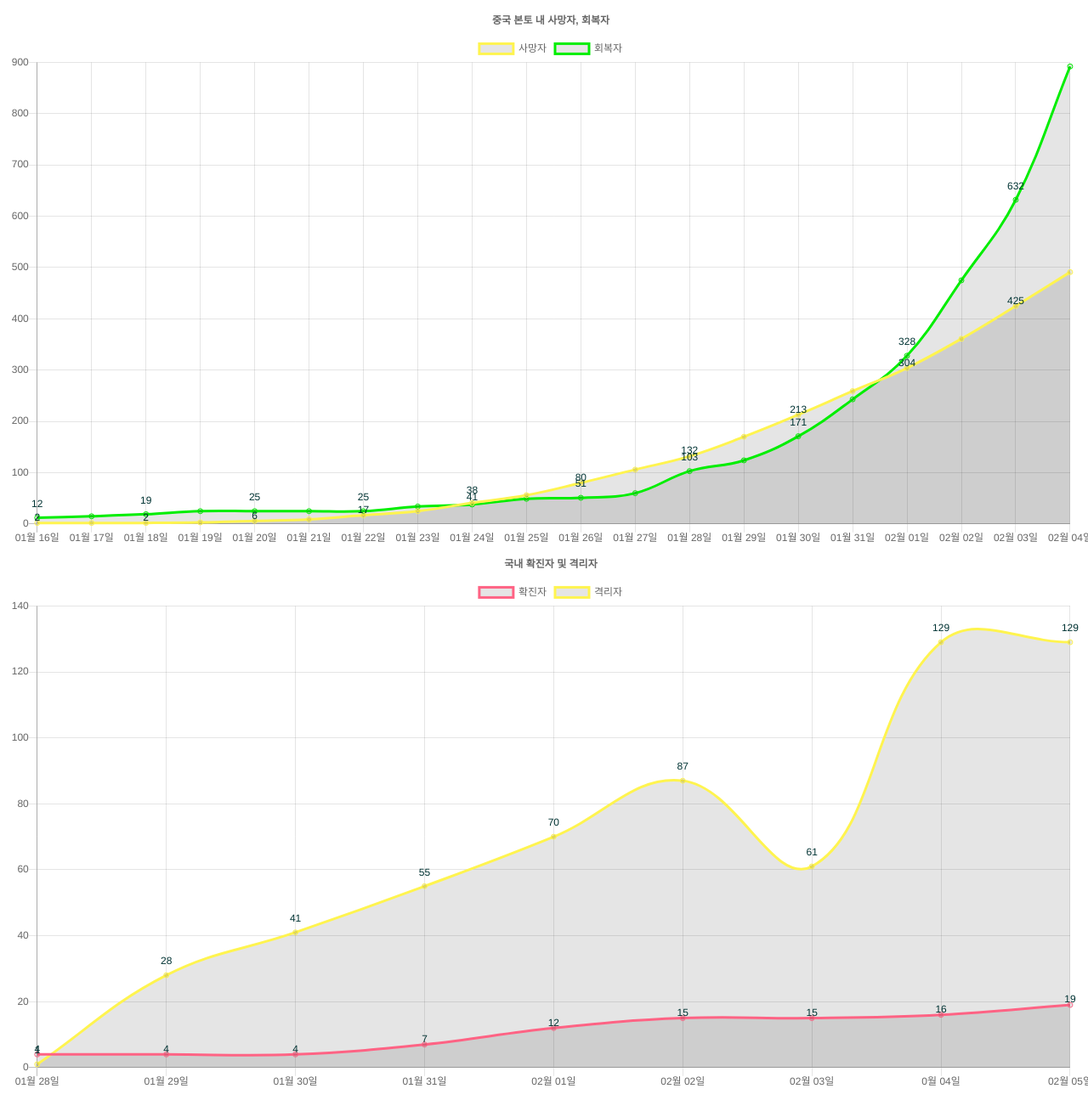
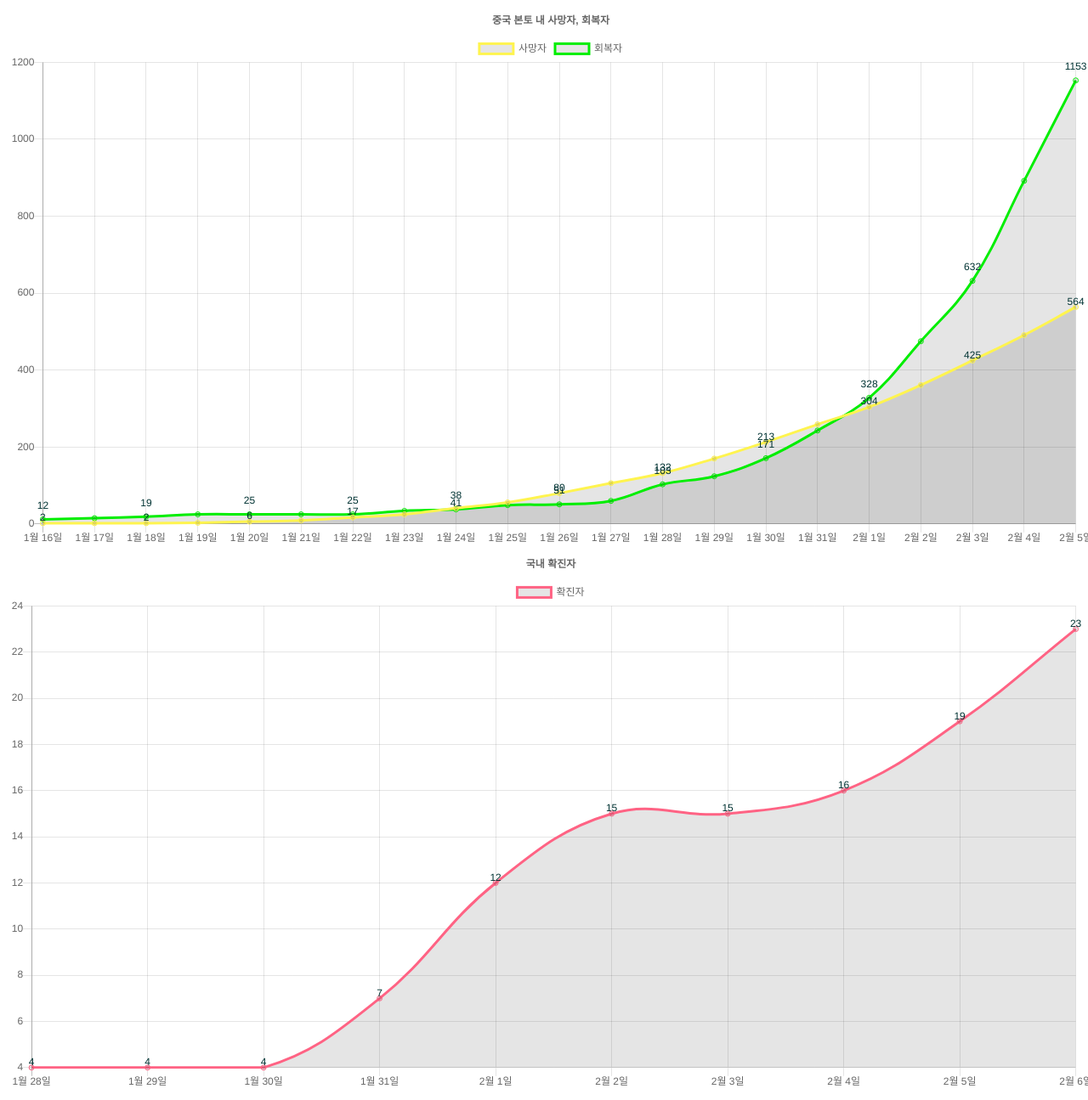
Before and after one commit to tattooup/tattooup.github.io, a website: page chart.html in a window 1280 px wide. Shown: the part 641-1936 px from the top of the page at 85% size. Drawn offline with nearby package versions, Linux system fonts and the light colour scheme.

Commit message:
2월 06일

```diff
--- a/chart.html
+++ b/chart.html
@@ -21,26 +21,27 @@
                 // The data for our dataset
                 data: {
                     labels: [
-                    '01월 16일',
-                    '01월 17일',
-                    '01월 18일',
-                    '01월 19일',
-                    '01월 20일',
-                    '01월 21일',
-                    '01월 22일',
-                    '01월 23일',
-                    '01월 24일',
-                    '01월 25일',
-                    '01월 26일',
-                    '01월 27일',
-                    '01월 28일',
-                    '01월 29일',
-                    '01월 30일',
-                    '01월 31일',
-                    '02월 01일',
-                    '02월 02일',
-                    '02월 03일',
-                    '02월 04일',
+                    '1월 16일',
+                    '1월 17일',
+                    '1월 18일',
+                    '1월 19일',
+                    '1월 20일',
+                    '1월 21일',
+                    '1월 22일',
+                    '1월 23일',
+                    '1월 24일',
+                    '1월 25일',
+                    '1월 26일',
+                    '1월 27일',
+                    '1월 28일',
+                    '1월 29일',
+                    '1월 30일',
+                    '1월 31일',
+                    '2월 1일',
+                    '2월 2일',
+                    '2월 3일',
+                    '2월 4일',
+                    '2월 5일'
                     ],
                     datasets: [{
                         label: '감염자',
@@ -65,7 +66,8 @@
                             14380,
                             17205,
                             20438,
-                            24363
+                            24363,
+                            28060,
                             ]
                     }
                     ]
@@ -116,26 +118,27 @@
                 // The data for our dataset
                 data: {
                     labels: [
-                    '01월 16일',
-                    '01월 17일',
-                    '01월 18일',
-                    '01월 19일',
-                    '01월 20일',
-                    '01월 21일',
-                    '01월 22일',
-                    '01월 23일',
-                    '01월 24일',
-                    '01월 25일',
-                    '01월 26일',
-                    '01월 27일',
-                    '01월 28일',
-                    '01월 29일',
-                    '01월 30일',
-                    '01월 31일',
-                    '02월 01일',
-                    '02월 02일',
-                    '02월 03일',
-                    '02월 04일',
+                    '1월 16일',
+                    '1월 17일',
+                    '1월 18일',
+                    '1월 19일',
+                    '1월 20일',
+                    '1월 21일',
+                    '1월 22일',
+                    '1월 23일',
+                    '1월 24일',
+                    '1월 25일',
+                    '1월 26일',
+                    '1월 27일',
+                    '1월 28일',
+                    '1월 29일',
+                    '1월 30일',
+                    '1월 31일',
+                    '2월 1일',
+                    '2월 2일',
+                    '2월 3일',
+                    '2월 4일',
+                    '2월 5일',
                     ],
                     datasets: [
                     {
@@ -161,7 +164,8 @@
                         304,
                         361,
                         425,
-                        491
+                        491,
+                        564
                             ]
                     },
                     {
@@ -187,7 +191,8 @@
                         328,
                         475,
                         632,
-                        892
+                        892,
+                        1153
                             ]
                     }
                     ]
@@ -237,15 +242,16 @@ var ctx3 = document.getElementById('myChart3').getContext('2d');
                 // The data for our dataset
                 data: {
                     labels: [
-                    '01월 28일',
-                    '01월 29일',
-                    '01월 30일',
-                    '01월 31일',
-                    '02월 01일',
-                    '02월 02일',
-                    '02월 03일',
-                    '0월 04일',
-                    '02월 05일',
+                    '1월 28일',
+                    '1월 29일',
+                    '1월 30일',
+                    '1월 31일',
+                    '2월 1일',
+                    '2월 2일',
+                    '2월 3일',
+                    '2월 4일',
+                    '2월 5일',
+                    '2월 6일'
                     ],
                     datasets: [{
                         label: '확진자',
@@ -259,23 +265,8 @@ var ctx3 = document.getElementById('myChart3').getContext('2d');
                         15,
                         15,
                         16,
-                        19
-                            ]
-                    },
-                    {
-                        label: '격리자',
-                        borderColor: 'rgb(255, 244, 79)',
-                        data: [
-                            1,
-                            28,
-                            41,
-                            55,
-                            70,
-                            87,
-                            61,
-                            129,
-                            129
-
+                        19,
+                        23
                             ]
                     },
                     ]
@@ -285,7 +276,7 @@ var ctx3 = document.getElementById('myChart3').getContext('2d');
                 options: {
                     title: {
                         display: true,
-                        text: '국내 확진자 및 격리자'
+                        text: '국내 확진자'
                     },
                     hover: {
                         animationDuration: 0
```
Also changed, not shown: index 2.html (added, +112 -0 lines).
